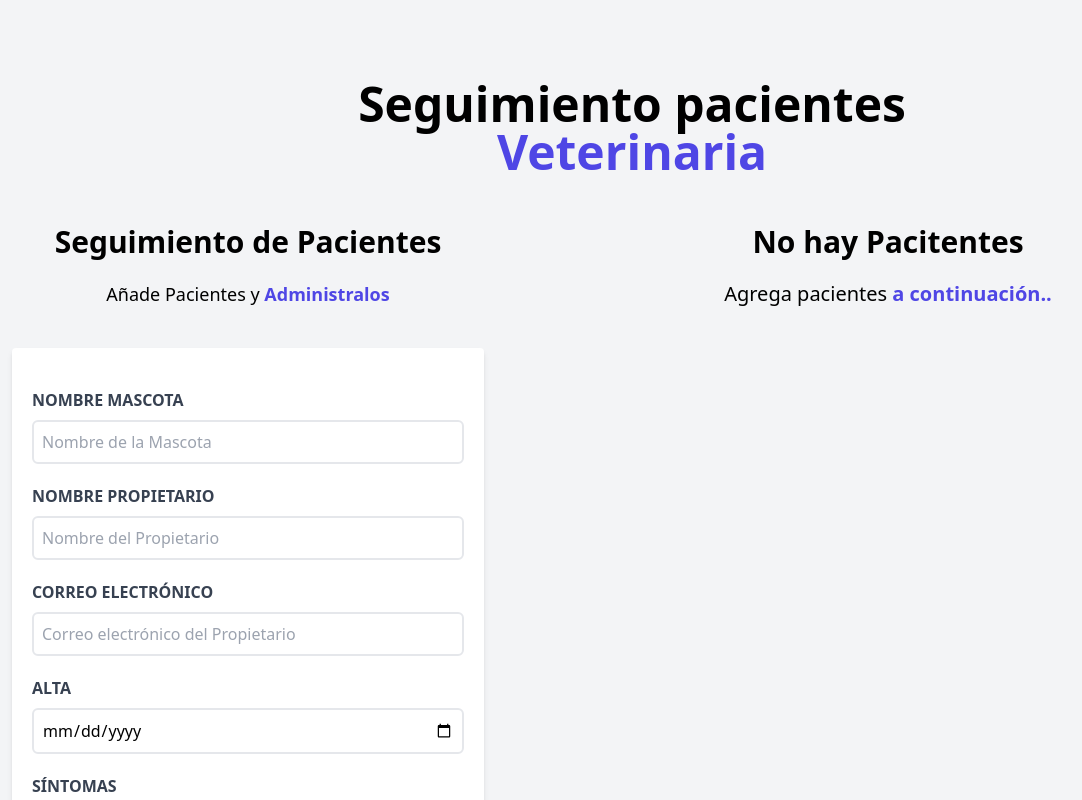
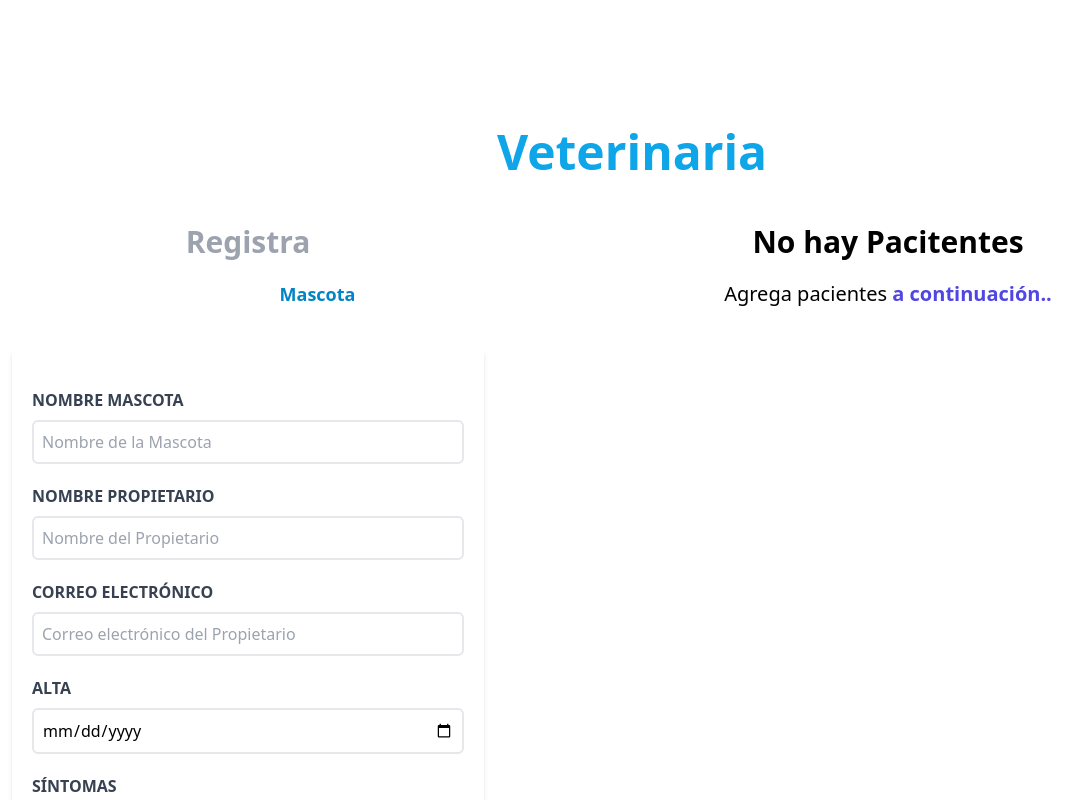
Before and after one commit to JhonatanWalterSen/citas-react, a React (Vite) app: page / in a window 1280 px wide. Shown: the top 800 px of the page, without its empty margins (8-1090 px from the left). Built offline with nearby package versions, Linux system fonts and the light colour scheme.

Commit message:
Estilos basicos

```diff
--- a/index.html
+++ b/index.html
@@ -6,7 +6,7 @@
     <meta name="viewport" content="width=device-width, initial-scale=1.0" />
     <title>Citas React</title>
   </head>
-  <body class="bg-gray-100 h-screen">
+  <body class="dark:bg-slate-800  to-pink-500 h-screen">
     <div id="root"></div>
     <script type="module" src="/src/main.jsx"></script>
   </body>
--- a/src/App.jsx
+++ b/src/App.jsx
@@ -26,7 +26,7 @@ function App() {
   }
 
   return (
-    <div className="container mx-auto mt-20">
+    <div className="container mx-auto mt-20 ">
       <Header  />
       <div className="mt-12 md:flex">
         <Formulario pacientes ={pacientes} setPacientes={setPacientes} paciente ={paciente} setPaciente={setPaciente}/>
--- a/src/components/Formulario.jsx
+++ b/src/components/Formulario.jsx
@@ -67,16 +67,14 @@ const Formulario = ({pacientes, setPacientes,paciente, setPaciente}) => {
 
     return (
         <div className="md:w-1/2 lg:w-2/5">
-            <h2 className="font-black text-3xl text-center">Seguimiento de Pacientes</h2>
-            <p className="text-lg mt-5 text-center mb-10">Añade Pacientes y {''}
-                <span className="text-indigo-600 font-bold">Administralos</span>
+            <h2 className="font-black md:text-3xl text-2xl text-center text-gray-400">Registra</h2>
+            <p className="text-lg mt-5 text-center mb-10 text-white">Una cita para tu {''}
+                <span className="text-sky-600 font-bold">Mascota</span>
             </p>
 
             <form onSubmit={handleSubmit} className="bg-white shadow-md rounded py-10 px-5 mb-10 mx-5">
 
-                {error &&
-                <ErrorFormulario>Campos obligatorios</ErrorFormulario>
-                }
+                { error && <ErrorFormulario>Campos obligatorios</ErrorFormulario> }
 
                 <div className="mb-5">
                     <label htmlFor="mascota" className="block text-gray-700 uppercase font-bold">Nombre Mascota</label>
@@ -133,7 +131,7 @@ const Formulario = ({pacientes, setPacientes,paciente, setPaciente}) => {
                         name=""
                         id="sintomas"
                         cols="30"
-                        rows="10"
+                        rows="4"
                         value={sintomas}
                         onChange={ (e) => setSintomas(e.target.value) }
                         >
--- a/src/components/Header.jsx
+++ b/src/components/Header.jsx
@@ -1,8 +1,8 @@
 function Header(){
     return(
         <>
-            <h1 className="font-black text-5xl text-center w-1/2 mx-auto">Seguimiento pacientes {''} <br/>
-            <span className="text-indigo-600">Veterinaria</span></h1>
+            <h1 className=" text-white font-black text-3xl md:text-5xl text-center md:w-1/2 mx-auto">Seguimiento pacientes {''} <br/>
+            <span className="text-sky-500">Veterinaria</span></h1>
         </>
     )
 }
--- a/src/components/ListadoPacientes.jsx
+++ b/src/components/ListadoPacientes.jsx
@@ -11,10 +11,10 @@ const ListadoPacientes = ({pacientes, setPaciente, eliminarPaciente}) => {
         <div className="md:w-1/2 lg:w-3/5 h-screen md:overflow-y-scroll">
             {   pacientes && pacientes.length ? (
                 <>
-                    <h2 className="font-black text-3xl text-center">Pacitentes</h2>
-                    <p className="text-xl text-center mt-5 mb-10">
-                        Administra tus {''}
-                        <span className="text-indigo-600 font-bold">Pacientes y Citas</span>
+                    <h2 className="font-black md:text-3xl text-2xl text-center text-gray-400">Administra</h2>
+                    <p className="text-xl text-center mt-5 mb-10 text-white">
+                        Su cita del {''}
+                        <span className="text-indigo-600 font-bold">Paciente</span>
                     </p>
                     {pacientes.map( (paciente)=>(
                             <Paciente
--- a/tailwind.config.cjs
+++ b/tailwind.config.cjs
@@ -1,6 +1,6 @@
 /** @type {import('tailwindcss').Config} */
 module.exports = {
-  content: ["./index.html","./src/**/*.jsx"],
+  content: ["index.html","./src/**/*.jsx"],
   theme: {
     extend: {},
   },
```
Also changed, not shown: src/index.css (line endings or trailing spaces).
